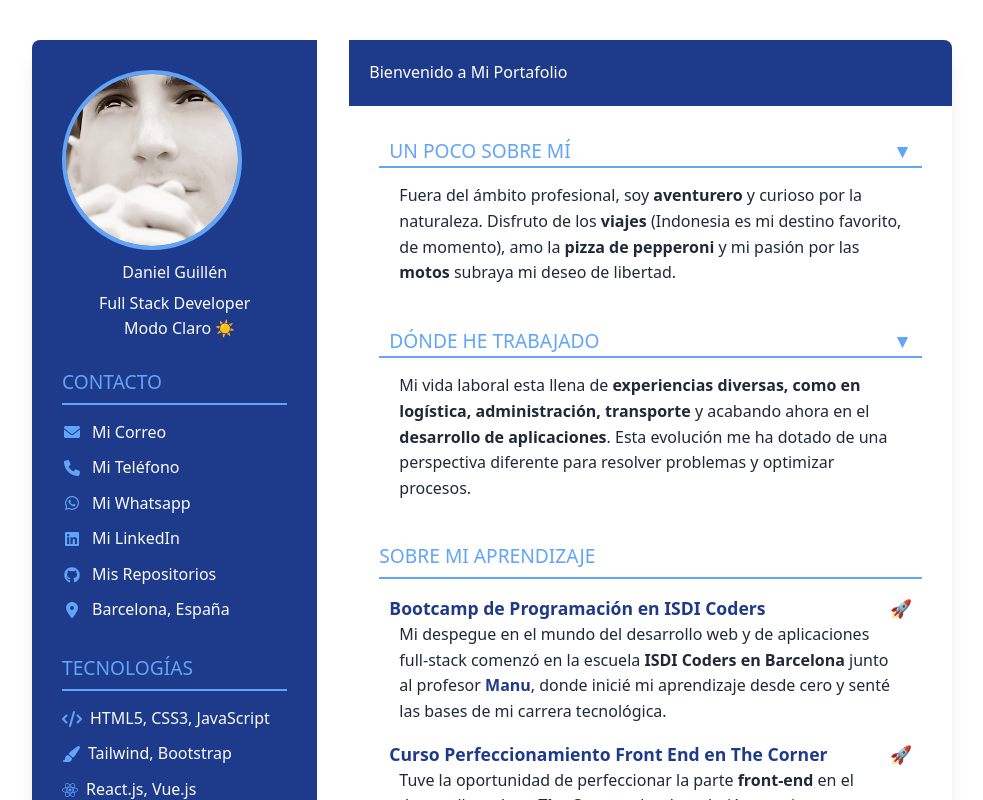
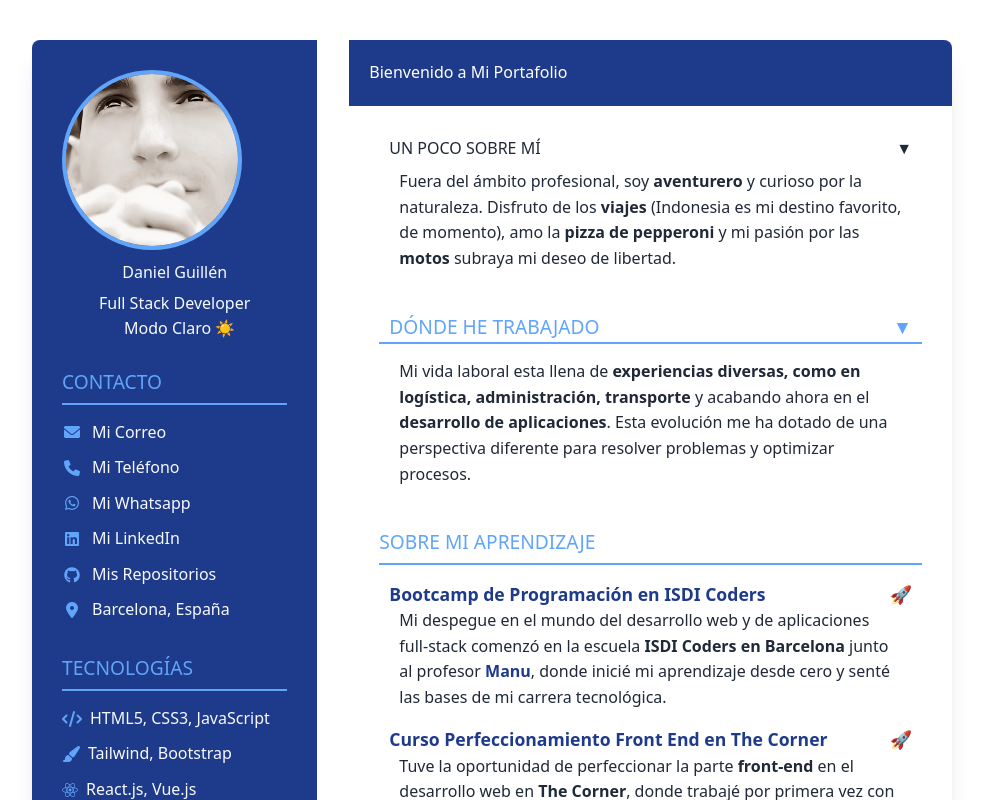
Before and after one commit to DanielGuillen88/Mi-Portafolio, a React (Vite) app in the folder Mi-Portafolio/: page / in a window 1280 px wide. Shown: the top 800 px of the page, without its empty margins (148-1131 px from the left). Built offline with nearby package versions, Linux system fonts and the light colour scheme.

Commit message:
añadido margenes a sections

```diff
--- a/Mi-Portafolio/src/components/RightColumn/AboutMe.jsx
+++ b/Mi-Portafolio/src/components/RightColumn/AboutMe.jsx
@@ -8,13 +8,13 @@ export default function AboutMe() {
 
     return (
         <div className="about-me-accordion">
-            <h3 className="section-title accordion-header" onClick={toggleAccordion}>
-                Un poco sobre Mí
+            <h3 className="accordion-header" onClick={toggleAccordion}>
+                UN POCO SOBRE MÍ
                 <span className="accordion-icon">{isOpen ? '▲' : '▼'}</span>
             </h3>
 
             {/* siempre visible */}
-            <p className="about-me-paragraph">
+            <p className="about-me-paragraph mt-2">
             Fuera del ámbito profesional, soy <b>aventurero</b> y curioso por la naturaleza. Disfruto de los <b>viajes</b> (Indonesia es mi destino favorito, de momento), amo la <b>pizza de pepperoni</b> y mi pasión por las <b>motos</b> subraya mi deseo de libertad.
             </p>
 
--- a/Mi-Portafolio/src/components/RightColumn/AboutMyJobs.jsx
+++ b/Mi-Portafolio/src/components/RightColumn/AboutMyJobs.jsx
@@ -14,7 +14,7 @@ export default function AboutMyJobs() {
             </h3>
 
             {/* Párrafo siempre visible - Un resumen o la parte más reciente/relevante */}
-            <p className="about-me-paragraph">
+            <p className="about-me-paragraph mt-2">
                 Mi vida laboral esta llena de <b>experiencias diversas, como en logística, administración, transporte</b> y acabando ahora en el <b>desarrollo de aplicaciones</b>. Esta evolución me ha dotado de una perspectiva diferente para resolver problemas y optimizar procesos.
             </p>
 
```
